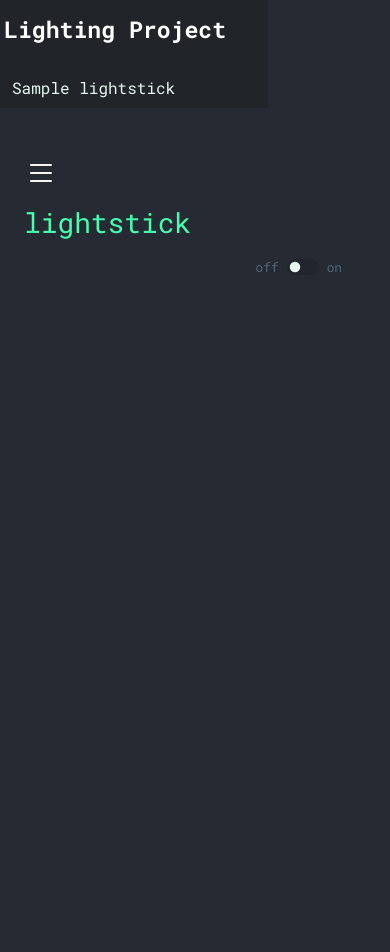
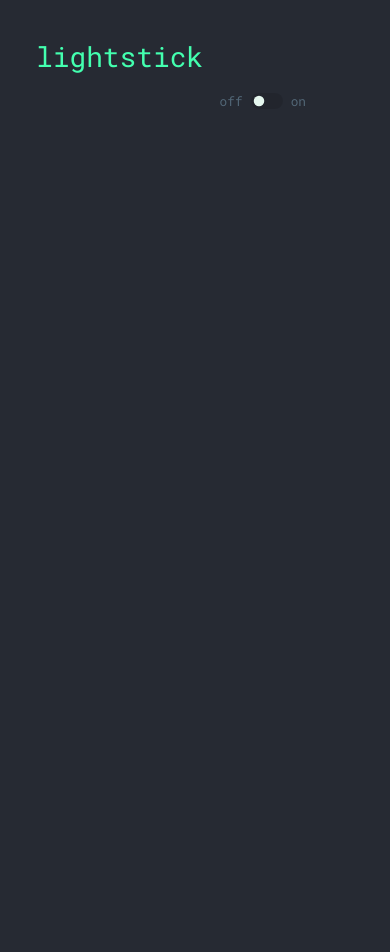
Before and after one commit to ZeeHatcher/lighting-project, a Flask app: template web_app/templates/index.html in a window 390 px wide. After the commit the page ends 107 px from the top, so only its background shows below. Run offline with Flask 2, Linux system fonts and the light colour scheme; the template is opened without the code that fills it: most values are stand-ins (such as "Sample title", 1, 10 or a date in 2020); parts of the project's set-up code (start-up, migrations or seed data) failed here and were passed over; some libraries are stand-ins or nearby versions.

Commit message:
updated html

```diff
--- a/web_app/templates/index.html
+++ b/web_app/templates/index.html
@@ -15,13 +15,15 @@
     <link href="https://fonts.googleapis.com/css2?family=Roboto+Mono:ital,wght@0,400;0,700;1,400;1,700&display=swap" rel="stylesheet">
     <!--Bootstrap icons-->
     <link rel="stylesheet" href="https://cdn.jsdelivr.net/npm/bootstrap-icons@1.5.0/font/bootstrap-icons.css">
+    <meta name="viewport" content="width=device-width, initial-scale=1">
   </head>
 
   <body>
     {% if lightsticks|length > 0 %}
-    <div class="row">
+    <div class="container-fluid">
+    <div class="row flex-row flex-nowrap"  style="width:100%;">
       <!--Sidebar-->
-      <div id="sidebar" class="d-flex flex-column bg-dark col-sm-auto p-0">
+      <div id="sidebar" class="d-flex flex-column bg-dark col-auto p-0 d-none d-lg-block .animated .fadeInRight">
           <h3 class="p-3 coloured"><b>Lighting Project</b></h3>
           <ul class="list-group d-flex">
             {% for lightstick in lightsticks %}
@@ -31,13 +33,13 @@
             {% endfor %}
           </ul>
       </div>
-      <div class="d-flex justify-content-around col">
+      <div class="d-flex col-auto justify-content-around">
         <div id="content" class="content p-4">
           <header>
             <div class="row">
             <div class="row justify-content-end gy-2">
               <!--Button-->
-              <div class="col-sm-auto">
+              <div class="col-sm-auto d-none d-lg-block">
                 <button id="toggle-sb" class="btn rounded text-end p-0">
                   <i class="bi bi-list icons"></i>
                 </button>
@@ -155,6 +157,7 @@
           </footer>
         </div>
       </div>
+    </div>
     </div>
 
     <!-- Scripts -->
@@ -397,7 +400,7 @@
 
         function onToggleSidebar() {
           var sidebar = document.getElementById("sidebar");
-          sidebar.classList.toggle("toggled-sb");
+          sidebar.classList.toggle("d-lg-block");
         }
 
         function changeActiveMode(id) {
@@ -479,6 +482,15 @@
         changeActiveMode(current.mode);
         changeActivePattern(current.pattern);
         toggleLightstick();
+
+        /*if($(window).width()<800){
+          document.getElementById("sidebar").classList.add("d-none");
+          /*document.getElementById("sidebar").style.display="none";
+          /*document.getElementById("toggle-sb").style.display="none";
+        }else{
+          document.getElementById("sidebar").classList.remove("d-none");
+          /*document.getElementById("toggle-sb").style.display="block";
+        }*/
       });
     </script>
     {% else %}
```
